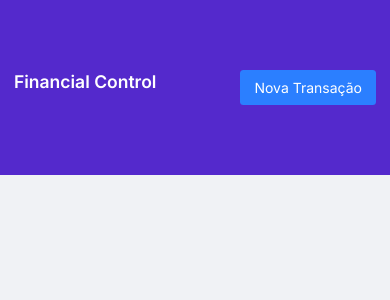
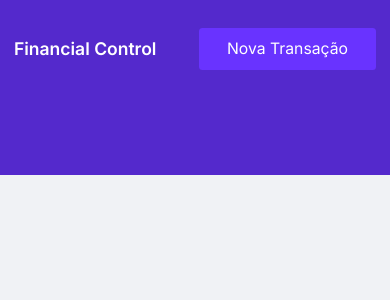
Before and after one commit to rafaeldominguess/financial-control, a Next.js app: page / in a window 390 px wide. Shown: the top 300 px of the page. Built offline with nearby package versions, Linux system fonts and the light colour scheme.

Commit message:
refactor Header component layout and button styles for improved consistency and responsiveness

```diff
--- a/src/app/Components/Header/index.tsx
+++ b/src/app/Components/Header/index.tsx
@@ -2,9 +2,9 @@
 export function Header() {
     return (
         <header className="bg-(--blue) text-white w-full">
-            <div className="max-w-6xl flex justify-between mx-auto px-4 py-20">
+            <div className="max-w-6xl flex justify-between items-center mx-auto px-4 pt-8 pb-30">
                 <h1 className="text-xl font-bold">Financial Control</h1>
-                <button type="button" className="bg-blue-500 hover:bg-blue-600 text-white font-bold py-2 px-4 rounded">Nova Transação</button>
+                <button type="button" className="bg-(--blue-light) text-white text-lg border-0 rounded px-8 h-12 hover:brightness-90 transition-all duration-200">Nova Transação</button>
             </div>
         </header>
     )
```
